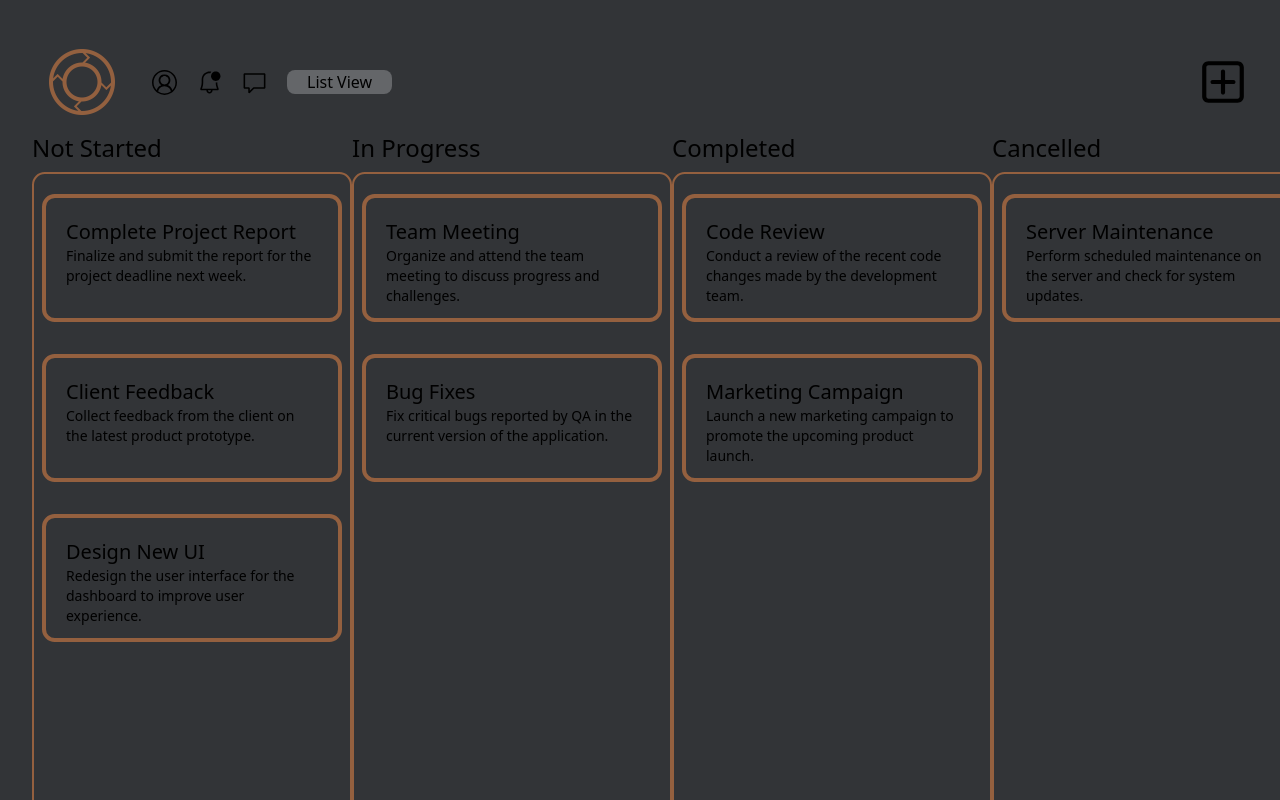
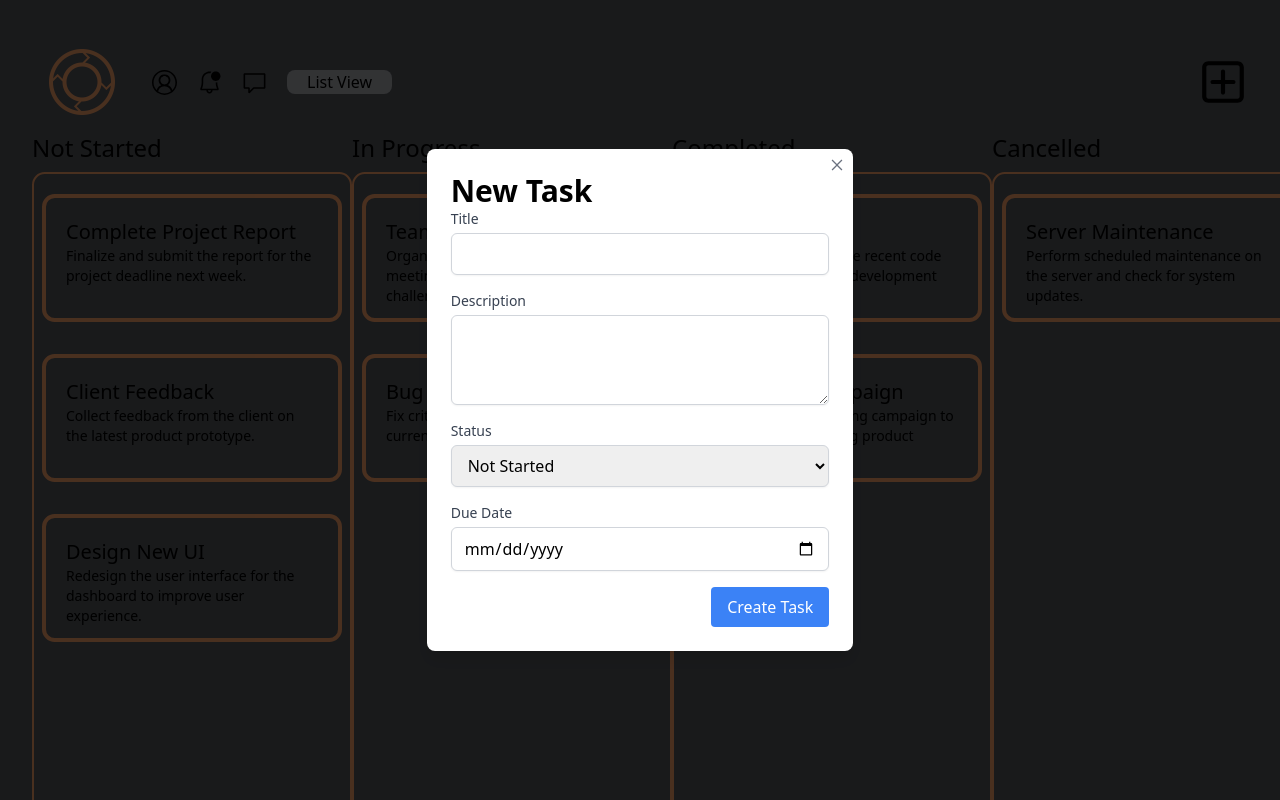
Before and after one commit to ThadsMen/vonmigs-todos, a React (Vite) app: page / in a window 1280 px wide. Both pictures are taken after a click on the button 1223 px from the left and 82 px from the top of the page. Shown: the top 800 px of the page. Built offline with nearby package versions, Linux system fonts and the light colour scheme; data requests are answered from the project's data file.

Commit message:
add modal ui

```diff
--- a/src/Header.jsx
+++ b/src/Header.jsx
@@ -1,11 +1,18 @@
 /* eslint-disable react/prop-types */
+import { useState } from "react"
 import { CgAddR } from "react-icons/cg";
 import { VscAccount, VscBellDot, VscComment } from "react-icons/vsc";
 import { IconContext } from "react-icons";
+import TaskForm from "./TaskForm";
 
 function Header(props) {
 
   const {handleToggle, isKanbanView} = props
+
+  const [isOpen, setIsOpen] = useState(false)
+
+  const openForm = () => setIsOpen(true)
+  const closeForm = () => setIsOpen(false)
     return (
         <>
         <div className="flex flex-row justify-between items-center ">
@@ -23,9 +30,10 @@ function Header(props) {
               <button className="bg-[#646669] rounded-lg px-5" onClick={handleToggle}>{isKanbanView ? "List View": "Kanban View"}</button>
           </div>
           <IconContext.Provider value = {{size: "50px"}}>
-            <button><CgAddR/></button>
+            <button onClick={openForm}><CgAddR/></button>
           </IconContext.Provider>
         </div>
+        {isOpen && <TaskForm closeForm={closeForm} isOpen={isOpen} />}
       </>
     )
 };
--- /dev/null
+++ b/src/TaskForm.jsx
@@ -0,0 +1,111 @@
+/* eslint-disable react/prop-types */
+import { useState } from "react"
+import { AiOutlineClose } from "react-icons/ai";
+
+export default function TaskForm({ isOpen, closeForm, task }){
+    const [title, setTitle] = useState('');
+    const [description, setDescription] = useState('');
+    const [status, setStatus] = useState('Not Started');
+    const [dueDate, setDueDate] = useState('');
+
+    if (!isOpen) return null;
+    const handleSubmit = (e) => {
+        e.preventDefault();
+
+        const task = {
+            title,
+            description,
+            status,
+            dueDate
+        }
+
+        console.log(task)
+        closeForm()
+    }
+
+    return (
+        <div className="fixed inset-0 bg-black bg-opacity-50 flex justify-center items-center z-50">
+            <div className="bg-white rounded-lg shadow-lg p-6 w-11/12 md:w-1/2 lg:w-1/3 relative">
+                <button
+                onClick={closeForm}
+                className="absolute top-2 right-2 text-gray-500 hover:text-gray-700"
+                >
+                    <AiOutlineClose />
+                </button>
+                <p className="text-3xl font-bold">New Task</p>
+                <form onSubmit={handleSubmit}>
+
+          <div className="mb-4">
+            <label htmlFor="title" className="block text-sm font-medium text-gray-700">
+              Title
+            </label>
+            <input
+              type="text"
+              id="title"
+              value={title}
+              onChange={(e) => setTitle(e.target.value)}
+              className="mt-1 block w-full px-3 py-2 border border-gray-300 rounded-md shadow-sm focus:outline-none focus:ring-blue-500 focus:border-blue-500"
+              required
+            />
+          </div>
+
+          <div className="mb-4">
+            <label htmlFor="description" className="block text-sm font-medium text-gray-700">
+              Description
+            </label>
+            <textarea
+              id="description"
+              value={description}
+              onChange={(e) => setDescription(e.target.value)}
+              className="mt-1 block w-full px-3 py-2 border border-gray-300 rounded-md shadow-sm focus:outline-none focus:ring-blue-500 focus:border-blue-500"
+              rows="3"
+              required
+            />
+          </div>
+
+          <div className="mb-4">
+            <label htmlFor="status" className="block text-sm font-medium text-gray-700">
+              Status
+            </label>
+            <select
+              id="status"
+              value={status}
+              onChange={(e) => setStatus(e.target.value)}
+              className="mt-1 block w-full px-3 py-2 border border-gray-300 rounded-md shadow-sm focus:outline-none focus:ring-blue-500 focus:border-blue-500"
+              required
+            >
+              <option value="Not Started">Not Started</option>
+              <option value="In Progress">In Progress</option>
+              <option value="Completed">Completed</option>
+              <option value="Cancelled">Cancelled</option>
+            </select>
+          </div>
+
+          <div className="mb-4">
+            <label htmlFor="dueDate" className="block text-sm font-medium text-gray-700">
+              Due Date
+            </label>
+            <input
+              type="date"
+              id="dueDate"
+              value={dueDate}
+              onChange={(e) => setDueDate(e.target.value)}
+              className="mt-1 block w-full px-3 py-2 border border-gray-300 rounded-md shadow-sm focus:outline-none focus:ring-blue-500 focus:border-blue-500"
+              required
+            />
+          </div>
+
+          <div className="flex justify-end">
+            <button
+              type="submit"
+              className="bg-blue-500 text-white px-4 py-2 rounded hover:bg-blue-600"
+            >
+              Create Task
+            </button>
+          </div>
+        </form>
+            </div>
+        </div>
+    )
+
+};
```
